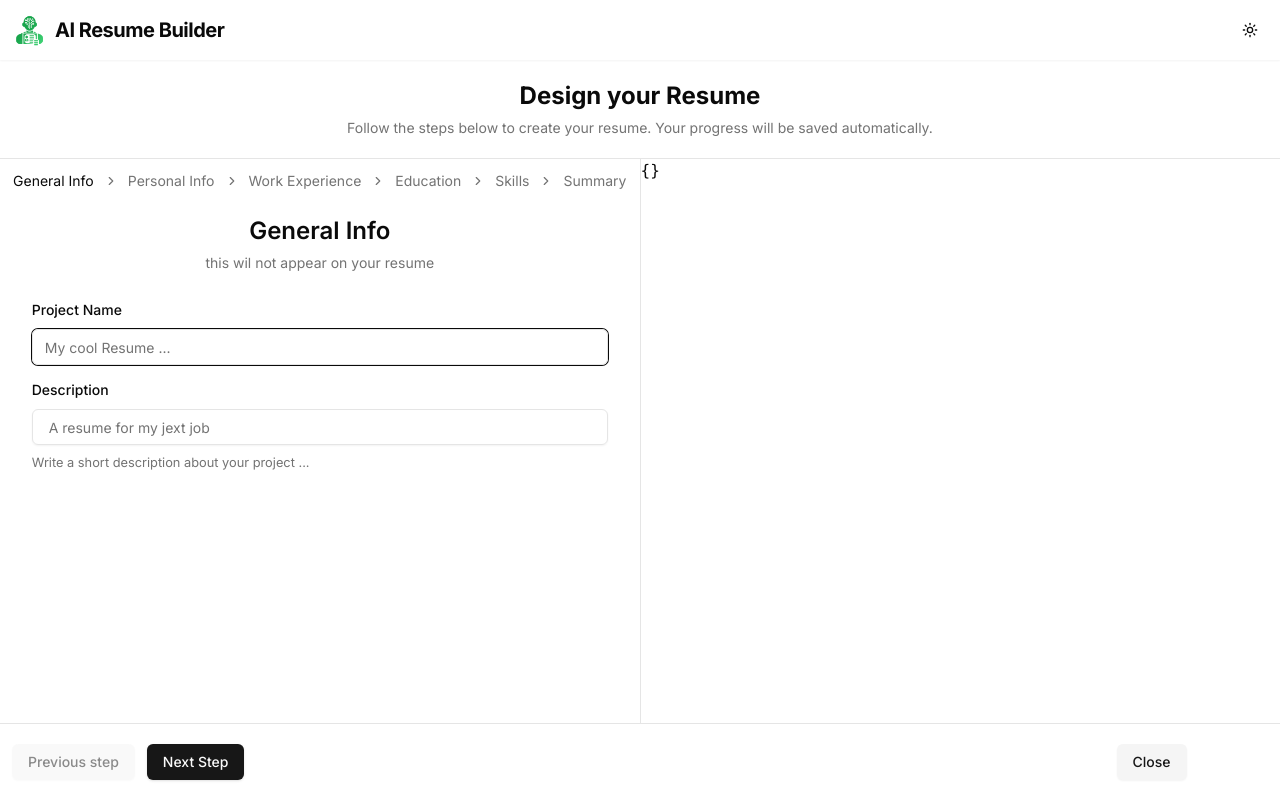
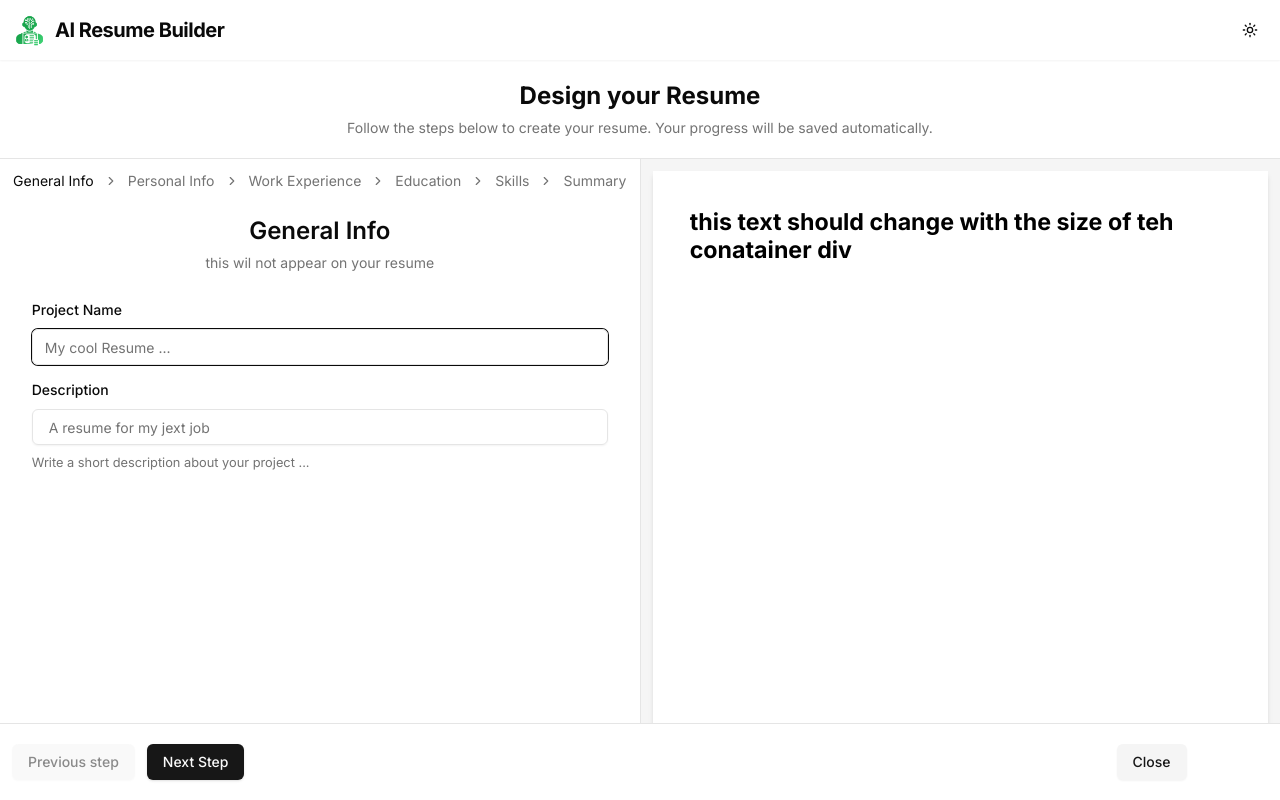
Before and after one commit to ramzijebalia/AICVBuilder, a Next.js app in the folder aicvbuilder/: page /editor in a window 1280 px wide. Built offline with nearby package versions, Linux system fonts and the light colour scheme.

Commit message:
create the skelton of the Resume Preview componenet and create a hook to scale the text size with teh size of the sheet papaer

```diff
--- a/aicvbuilder/app/(main)/editor/ResumeEditor.tsx
+++ b/aicvbuilder/app/(main)/editor/ResumeEditor.tsx
@@ -6,6 +6,7 @@ import Breadcrumbs from "./Breadcrumbs";
 import Footer from "./Footer";
 import { useState } from "react";
 import { ResumeValues } from "@/lib/validation";
+import ResumePreviewSection from "./ResumePreviewSection";
 
 export default function ResumeEditor() {
 
@@ -45,9 +46,10 @@ export default function ResumeEditor() {
                         />}
                     </div>
                     <div className="grow md:border-r"/>
-                    <div className="hidden w-1/2 md:flex">
-                        <pre>{JSON.stringify(resumeData , null , 2)}</pre>
-                    </div>
+                    <ResumePreviewSection
+                        resumeData={resumeData}
+                        setResumeData={setResumeData}
+                    />
                 </div>
             </main>
             <Footer currentStep={currentStep} setCurrentStep={setStep}/>
--- /dev/null
+++ b/aicvbuilder/app/(main)/editor/ResumePreviewSection.tsx
@@ -0,0 +1,20 @@
+import ResumePreview from "@/components/ResumePreviewe"
+import { ResumeValues } from "@/lib/validation"
+
+interface ResumePreviewSectionProps{
+    resumeData : ResumeValues
+    // later we will add buttons to change the boerder radior and the primary color => we wil be abel to update the resume
+    setResumeData : (data : ResumeValues) => void
+}
+
+export default function ResumePreviewSection({resumeData , setResumeData}: ResumePreviewSectionProps){
+    return (
+        <div className="hidden w-1/2 md:flex" >
+            <div className="flex w-full justify-center overflow-y-auto bg-secondary p-3">
+                <ResumePreview
+                    resumeData={resumeData}
+                    clasName="max-w-2xl shadow-md" // overwrite the style ofthe right div in the resumepreviex definition
+                />
+            </div>
+        </div>
+)}
--- /dev/null
+++ b/aicvbuilder/components/ResumePreviewe.tsx
@@ -0,0 +1,32 @@
+import useDimensions from "@/hooks/useDimensions"
+import { cn } from "@/lib/utils"
+import { ResumeValues } from "@/lib/validation"
+import { useRef } from "react"
+
+interface ResumePreviewProps {
+    resumeData : ResumeValues // contain all teh data from our form fields
+    clasName? : string
+
+}
+
+export default function ResumePreview({resumeData , clasName}: ResumePreviewProps){
+
+    const containerRef = useRef<HTMLDivElement>(null)
+    const {width} = useDimensions(containerRef)
+
+
+
+    return (
+        <div className={cn("bg-white text-black h-fit w-full aspect-[210/297]" , clasName)} ref={containerRef}>
+            {/* we use  the cn ( from shadcn ) to ensure that the clasname overwrite the already existing class */}
+            {/* teh background of teh sheet paper is white even in teh dark mode , the text is always black , and the size of teh paper A4 is 21 cm and 29.7 cm*/}
+
+            <div className={cn("space-y-6 p-6" , !width && "invisible")} style={{zoom: (1/794) * width}}>
+                {/* 794 is the number of pixels form 210 mm */}
+                <h1 className="p-6 text-3xl font-bold">
+                    this text should change with the size of teh conatainer div
+                </h1>
+            </div>
+        </div>
+
+)}
--- /dev/null
+++ b/aicvbuilder/hooks/useDimensions.ts
@@ -0,0 +1,49 @@
+// teh  text in teh Resume preview keeps its size even the page preview chnag eth size
+// we wnat the text size to scale with dimension of the conatainer
+
+import { useEffect, useState } from "react";
+
+// the sheet of papare need to look teh smae at any size
+// stack overflow url :
+export default function useDimensions(conatainerRef : React.RefObject<HTMLElement>){
+    const [dimensions, setDimensions] = useState({ width: 0, height: 0})
+
+    useEffect(()=>{
+        const currentRef = conatainerRef.current
+
+        // fct to get the new width and height
+        function getDimensions(){
+            return {
+            width : currentRef?.offsetWidth || 0 ,
+            height : currentRef?.offsetHeight || 0,
+            }
+        }
+
+        const resizeObserver = new ResizeObserver(entries => {
+            const entry = entries[0]
+            // if the netry is defined and the ResizeObserver trigered ( which happen whne the dimensions of teh container that we attatched chnaged ) then we gonna update our state
+            if(entry){
+                setDimensions(getDimensions())
+            }
+        })
+
+        // if teh currentref defined then activate teh resizeObserver
+        if(currentRef){
+            resizeObserver.observe(currentRef)
+            // always get the  latest dimension
+            setDimensions(getDimensions())
+
+        }
+
+        return () => {
+            if(currentRef){
+                resizeObserver.unobserve(currentRef)
+            }
+            resizeObserver.disconnect()
+        }
+    },[conatainerRef])
+
+    return dimensions
+
+
+}
```
